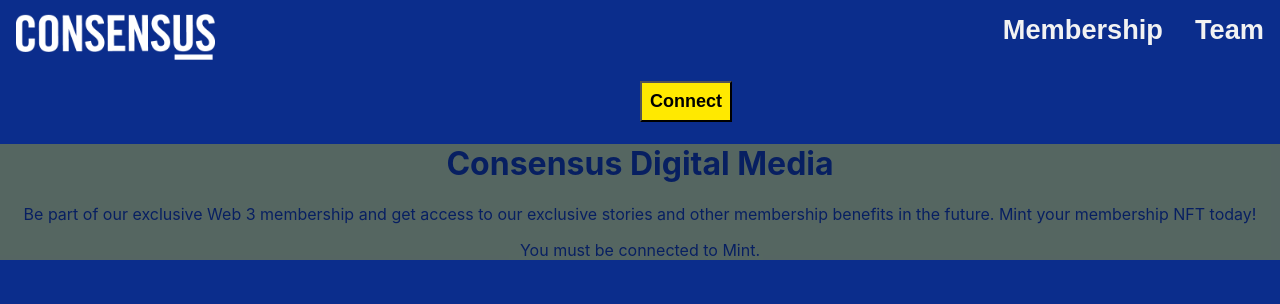
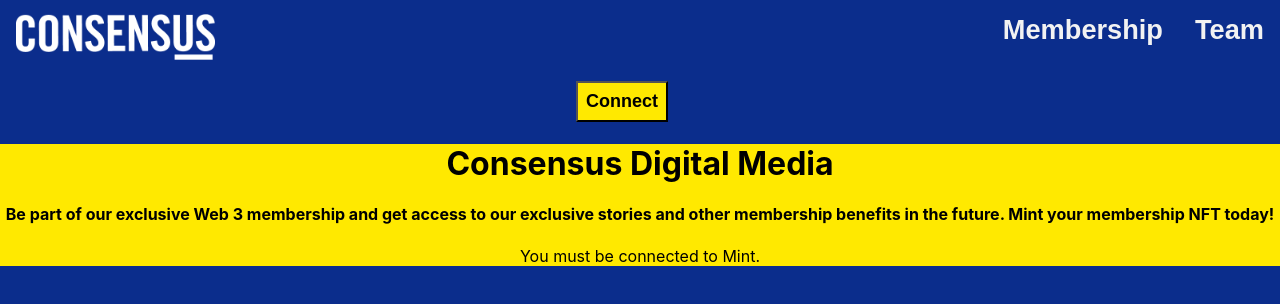
Before and after one commit to nitsua49/consensusWeb3, a React (Create React App) app in the folder full-mint-website/: page / in a window 1280 px wide. Shown: the top 304 px of the page. Built offline with nearby package versions, Linux system fonts and the light colour scheme.

Commit message:
Deployed website

```diff
--- a/full-mint-website/src/App.css
+++ b/full-mint-website/src/App.css
@@ -60,7 +60,7 @@
 
 .divButton {
   margin: auto;
-  margin-left: 50%;
+  margin-left: 45%;
 }
 
 .connectBtn:hover {
@@ -69,6 +69,5 @@
 
 .mintBody {
   background-color: #ffe900;
-  opacity: 0.3;
   text-align: center;
 }
--- a/full-mint-website/src/MainMint.js
+++ b/full-mint-website/src/MainMint.js
@@ -41,7 +41,7 @@
     return(
         <div class="container mintBody">
             <h1>Consensus Digital Media</h1>
-            <p>Be part of our exclusive Web 3 membership and get access to our exclusive stories and other membership benefits in the future. Mint your membership NFT today!</p>
+            <h4>Be part of our exclusive Web 3 membership and get access to our exclusive stories and other membership benefits in the future. Mint your membership NFT today!</h4>
             {isConnected ? (
                 <div>
                     <div>
--- a/full-mint-website/src/NavBar.js
+++ b/full-mint-website/src/NavBar.js
@@ -24,13 +24,15 @@
             </div>
 
             {/* Connect */}
+            <div class="divButton">
             {isConnected ? (
                 <p>Connected</p>
             ) : (
-                <div class="divButton">
+
                 <button class="btn btn-primary btn-lg connectBtn" onClick={connectAccount}>Connect</button>
-                </div>
+
             )}
+            </div>
         </div>
     );
 };
```
